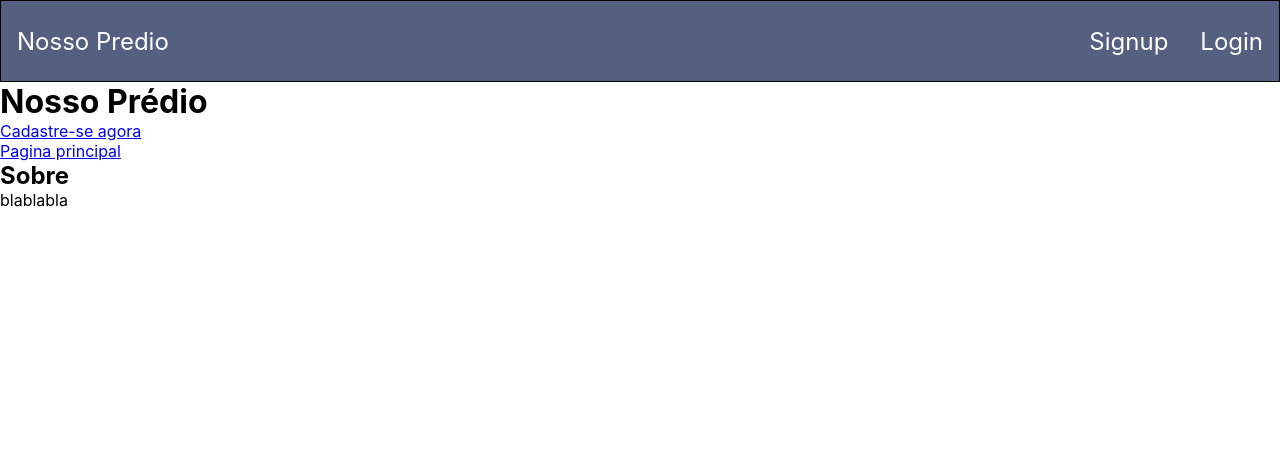
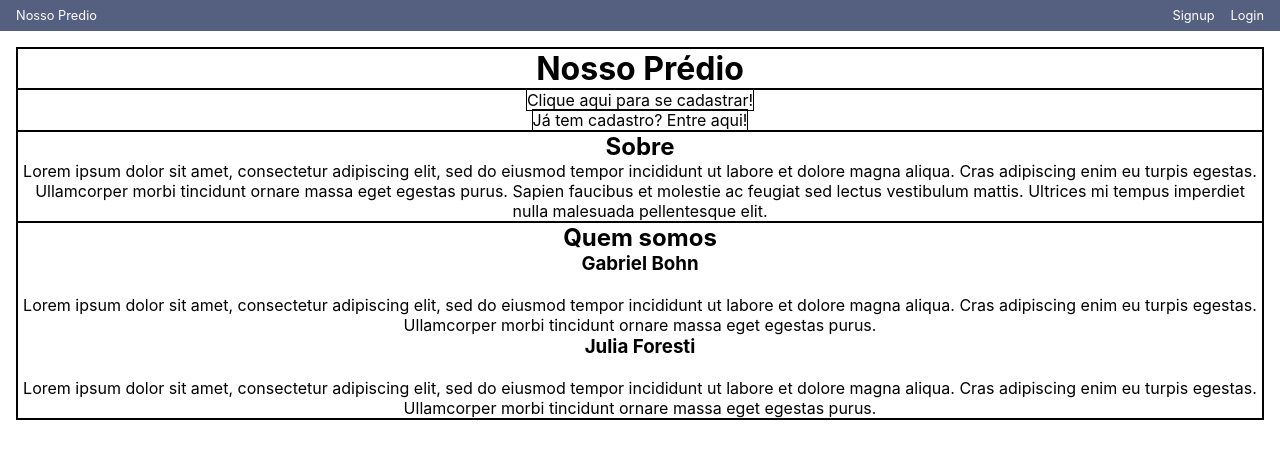
Before and after one commit to juliajforesti/nosso-predio-client, a React (Create React App) app in the folder nosso-predio-client/: page / in a window 1280 px wide. Shown: the top 458 px of the page. Built offline with nearby package versions, Linux system fonts and the light colour scheme; no server answers.

Commit message:
css Home, Login, Signup and Main-page started

```diff
--- a/nosso-predio-client/src/App.css
+++ b/nosso-predio-client/src/App.css
@@ -1,38 +1,34 @@
-.App {
+* {
+  margin: 0;
+}
+body{
+  width: 100vw;
+}
+
+.app-outer-container{
+
+}
+.app-container{
+  margin: 1rem;
+  border: 1px solid black;
+}
+
+.home-title{
+  border: 1px solid black;
   text-align: center;
 }
 
-.App-logo {
-  height: 40vmin;
-  pointer-events: none;
+.home-link-box{
+  border: 1px solid black;
+  text-align: center;
+}
+.home-link{
+  border: 1px solid black;
+  text-decoration: none;
+  color: black;
 }
 
-@media (prefers-reduced-motion: no-preference) {
-  .App-logo {
-    animation: App-logo-spin infinite 20s linear;
-  }
+.home-about-box{
+  border: 1px solid black;
+  text-align: center;
 }
-
-.App-header {
-  background-color: #282c34;
-  min-height: 100vh;
-  display: flex;
-  flex-direction: column;
-  align-items: center;
-  justify-content: center;
-  font-size: calc(10px + 2vmin);
-  color: white;
-}
-
-.App-link {
-  color: #61dafb;
-}
-
-@keyframes App-logo-spin {
-  from {
-    transform: rotate(0deg);
-  }
-  to {
-    transform: rotate(360deg);
-  }
-}
--- a/nosso-predio-client/src/App.js
+++ b/nosso-predio-client/src/App.js
@@ -13,7 +13,6 @@ import BuildingDetails from "./components/building/BuildingDetails";
 import AddService from "./components/service/AddService";
 import ServiceDetails from "./components/service/ServiceDetails";
 import ProfilePage from "./components/user/ProfilePage";
-
 
 class App extends Component {
   constructor(props) {
@@ -65,7 +64,7 @@ class App extends Component {
   render() {
     this.fetchUser();
     return (
-      <div>
+      <div className='app-outer-container'>
         {this.state.loggedUser ? (
           <div>
             <Navbar
@@ -73,8 +72,9 @@ class App extends Component {
               logout={this.logout}
               {...this.props}
             />
+            <div className="app-container">
               <Switch>
-              <Route exact path="/" component={Home} />
+                <Route exact path="/" component={Home} user={this.state.loggedUser} />
                 <ProtectedRoutes
                   exact
                   path="/pagina-principal"
@@ -115,6 +115,7 @@ class App extends Component {
                 />
               </Switch>
             </div>
+          </div>
         ) : (
           <div>
             <Navbar
@@ -122,19 +123,25 @@ class App extends Component {
               logout={this.logout}
               {...this.props}
             />
+            <div className="app-container">
               <Switch>
                 <Route
                   exact
                   path="/signup"
-                render={(props) => <Signup getUser={this.getUser} {...props} />}
+                  render={(props) => (
+                    <Signup getUser={this.getUser} {...props} />
+                  )}
                 />
                 <Route
                   exact
                   path="/login"
-                render={(props) => <Login getUser={this.getUser} {...props} />}
+                  render={(props) => (
+                    <Login getUser={this.getUser} {...props} />
+                  )}
                 />
                 <Route component={Home} />
               </Switch>
+            </div>
           </div>
         )}
       </div>
--- a/nosso-predio-client/src/components/Home.js
+++ b/nosso-predio-client/src/components/Home.js
@@ -1,26 +1,64 @@
-import React from 'react';
+import React from "react";
 import { Link } from "react-router-dom";
+import "../App.css";
 
-
-const Home = () => {
+const Home = (props) => {
   return (
     <div>
-    <div>
-      <h1>Nosso Prédio</h1>
-    </div>
-    <div>
-      <Link to='/signup'>Cadastre-se agora</Link> <br/>
-      <Link to='/pagina-principal'>Pagina principal</Link>
+      <div className="home-title">
+        <h1>Nosso Prédio</h1>
+      </div>
+      {props.user ? (
+        <div className="home-link-box">
+          <Link className="home-link" to="/pagina-principal">
+            Pagina principal
+          </Link>
+        </div>
+      ) : (
+        <div className="home-link-box">
+          <Link className="home-link" to="/signup">
+            Clique aqui para se cadastrar!
+          </Link>
+          <br />
+          <Link className="home-link" to="/login">
+            Já tem cadastro? Entre aqui!
+          </Link>
+          <br />
+        </div>
+      )}
 
-    </div>
-    <div>
-      <h2>Sobre</h2>
-      <p>blablabla</p>
-    </div>
-
-
+      <div className="home-about-box">
+        <h2>Sobre</h2>
+        <p>
+          Lorem ipsum dolor sit amet, consectetur adipiscing elit, sed do
+          eiusmod tempor incididunt ut labore et dolore magna aliqua. Cras
+          adipiscing enim eu turpis egestas. Ullamcorper morbi tincidunt ornare
+          massa eget egestas purus. Sapien faucibus et molestie ac feugiat sed
+          lectus vestibulum mattis. Ultrices mi tempus imperdiet nulla malesuada
+          pellentesque elit.
+        </p>
+      </div>
+      <div className="home-about-box">
+        <h2>Quem somos</h2>
+        <h3>Gabriel Bohn</h3>
+        <img src='' alt='' />
+        <p>
+          Lorem ipsum dolor sit amet, consectetur adipiscing elit, sed do
+          eiusmod tempor incididunt ut labore et dolore magna aliqua. Cras
+          adipiscing enim eu turpis egestas. Ullamcorper morbi tincidunt ornare
+          massa eget egestas purus.
+        </p>
+        <h3>Julia Foresti</h3>
+        <img src='' alt='' />
+        <p>
+          Lorem ipsum dolor sit amet, consectetur adipiscing elit, sed do
+          eiusmod tempor incididunt ut labore et dolore magna aliqua. Cras
+          adipiscing enim eu turpis egestas. Ullamcorper morbi tincidunt ornare
+          massa eget egestas purus.
+        </p>
+      </div>
     </div>
   );
-}
+};
 
 export default Home;
--- /dev/null
+++ b/nosso-predio-client/src/components/auth/Auth.css
@@ -0,0 +1,49 @@
+* {
+  margin: 0;
+}
+body{
+  width: 100vw;
+}
+
+.auth-container{
+  text-align: center;
+
+}
+.auth-title{
+  /* border: 1px solid black; */
+  padding: 0.8rem 0;
+}
+
+.form-item{
+  /* border: 1px solid black; */
+  padding: 0.8rem 0;
+}
+.form-item>input{
+  border: 1px solid black;
+  /* padding: 0.8rem 0; */
+  width: 80%;
+}
+.password-warning{
+  /* border: 1px solid black; */
+  font-size: 0.8rem;
+  font-style: italic;
+  padding: 0.4rem 0;
+
+}
+
+.auth-button{
+  width: 5rem;
+  margin: 0.8rem 0;
+  /* font-size: 5rem; */
+}
+
+.auth-google{
+  /* border: 1px solid black; */
+  padding: 0.8rem 0;
+
+}
+
+.auth-alternative{
+    /* border: 1px solid black; */
+    padding: 0.8rem 0;
+}
--- a/nosso-predio-client/src/components/auth/AuthService.js
+++ b/nosso-predio-client/src/components/auth/AuthService.js
@@ -21,6 +21,11 @@ class AuthService {
     return this.service
       .post("/login", { email, password })
       .then((response) => response.data)
+  }
+
+  googleLogin(){
+    return this.service.get('/auth/google')
+    .then(response => response.data)
   }
 
   logout() {
--- a/nosso-predio-client/src/components/auth/Login.js
+++ b/nosso-predio-client/src/components/auth/Login.js
@@ -3,58 +3,60 @@
 import React, { Component } from "react";
 import AuthService from "./AuthService";
 import { Link } from "react-router-dom";
-
+import "./Auth.css";
 
 class Login extends Component {
   constructor(props) {
     super(props);
     this.state = {
-      email: '',
-      password: '',
+      email: "",
+      password: "",
       errorMessage: null,
-    }
+    };
     this.service = new AuthService();
 
-    this.handleChange = this.handleChange.bind(this)
-    this.handleFormSubmit = this.handleFormSubmit.bind(this)
+    this.handleChange = this.handleChange.bind(this);
+    this.handleFormSubmit = this.handleFormSubmit.bind(this);
   }
 
-  handleChange(e){
-    const {name, value} = e.target
+  handleChange(e) {
+    const { name, value } = e.target;
     this.setState({
-      [name]: value
-    })
+      [name]: value,
+    });
   }
 
-  handleFormSubmit(e){
-    e.preventDefault()
-    const {email, password} = this.state;
+  handleFormSubmit(e) {
+    e.preventDefault();
+    const { email, password } = this.state;
     this.service
       .login(email, password)
-    .then(response => {
+      .then((response) => {
         this.setState({
-        email: '',
-        password: '',
+          email: "",
+          password: "",
+        });
+        this.props.getUser(response);
+        this.props.history.push("/pagina-principal");
       })
-      this.props.getUser(response)
-      this.props.history.push('/pagina-principal')
-    })
-    .catch(err => {
+      .catch((err) => {
         this.setState({
-        errorMessage: 'Email e/ou senha incorretos'
-      })
-    })
+          errorMessage: "Email e/ou senha incorretos",
+        });
+      });
   }
-
 
   render() {
     return (
-      <div className="">
-      <h1>Entrar</h1>
+      <div className="auth-container">
+        <h2 className="auth-title">Entrar</h2>
+        <p>
+          Não tem uma conta?
+          <Link to={"/signup"}> Cadastre-se</Link>
+        </p>
         <form onSubmit={this.handleFormSubmit}>
-          <div className="">
-            <div className="">
-              <label>Email:</label>
+          <div className="form-item">
+            <label>Email:</label> <br/>
             <input
               className=""
               type="email"
@@ -63,11 +65,9 @@ class Login extends Component {
               onChange={this.handleChange}
             />
           </div>
-          </div>
 
-          <div className="">
-            <div className="">
-              <label>Senha:</label>
+          <div className="form-item">
+            <label>Senha:</label> <br/>
             <input
               className=""
               type="password"
@@ -76,17 +76,11 @@ class Login extends Component {
               onChange={this.handleChange}
             />
           </div>
-          </div>
-          <input className="button" type="submit" value="Entrar" />
+          <input className="auth-button" type="submit" value="Entrar" />
         </form>
         <div>
           <p>{this.state.errorMessage}</p>
         </div>
-
-        <p>
-          Não tem uma conta?
-          <Link to={"/signup"}> Cadastre-se</Link>
-        </p>
       </div>
     );
   }
--- a/nosso-predio-client/src/components/auth/Signup.js
+++ b/nosso-predio-client/src/components/auth/Signup.js
@@ -4,6 +4,7 @@ import React, { Component } from "react";
 import AuthService from "./AuthService";
 import { Link } from "react-router-dom";
 import GoogleLogin from "react-google-login";
+import "./Auth.css";
 
 class Signup extends Component {
   constructor(props) {
@@ -19,7 +20,6 @@ class Signup extends Component {
     this.handleChange = this.handleChange.bind(this);
     this.handleFormSubmit = this.handleFormSubmit.bind(this);
     this.responseGoogle = this.responseGoogle.bind(this);
-
   }
 
   handleChange(e) {
@@ -51,17 +51,24 @@ class Signup extends Component {
   }
 
   responseGoogle(response) {
-    console.log(response);
+    this.service
+      .googleLogin()
+      .then((resp) => console.log("RESP:", resp))
+      .catch((err) => console.log(err));
+    console.log("RESPONSE:", response);
   }
 
   render() {
     return (
-      <div className="">
-        <h1>Cadastrar</h1>
+      <div className="auth-container">
+        <h2 className="auth-title">Cadastrar</h2>
+        <p>
+          Já tem uma conta?
+          <Link to={"/login"}> Entre aqui!</Link>
+        </p>
         <form onSubmit={this.handleFormSubmit}>
-          <div className="">
-            <div className="">
-              <label>Nome:</label>
+          <div className="form-item">
+            <label>Nome:</label> <br />
             <input
               className=""
               type="text"
@@ -70,11 +77,9 @@ class Signup extends Component {
               onChange={this.handleChange}
             />
           </div>
-          </div>
 
-          <div className="">
-            <div className="">
-              <label>Email:</label>
+          <div className="form-item">
+            <label>Email:</label> <br />
             <input
               className=""
               type="email"
@@ -83,11 +88,9 @@ class Signup extends Component {
               onChange={this.handleChange}
             />
           </div>
-          </div>
 
-          <div className="">
-            <div className="">
-              <label>Senha:</label>
+          <div className="form-item">
+            <label>Senha:</label> <br />
             <input
               className=""
               type="password"
@@ -95,15 +98,21 @@ class Signup extends Component {
               value={this.state.password}
               onChange={this.handleChange}
             />
-            </div>
+            <p className='password-warning'>Crie uma senha com no mínimo 6 caracteres</p>
           </div>
           {this.state.password.length < 6 ? (
-            <input disabled className="button" type="submit" value="Signup" />
+            <input
+              disabled
+              className="auth-button"
+              type="submit"
+              value="Signup"
+            />
           ) : (
-            <input className="button" type="submit" value="Signup" />
+            <input className="auth-button" type="submit" value="Signup" />
           )}
         </form>
-        <div>
+        <div className='auth-google'>
+        <p className='auth-alternative'>Ou então entre com sua conta Google</p>
           <GoogleLogin
             clientId="109485928712-4bupqc5nh8sos95nu8k7ssc41o7sf8eu.apps.googleusercontent.com"
             buttonText="Login"
@@ -113,12 +122,8 @@ class Signup extends Component {
           />
         </div>
 
-        <p>Crie uma senha com no mínimo 6 caracteres</p>
         <p>{this.state.errorMessage}</p>
-        <p>
-          Já tem uma conta?
-          <Link to={"/login"}> Entre</Link>
-        </p>
+
       </div>
     );
   }
--- a/nosso-predio-client/src/components/navbar/Navbar.css
+++ b/nosso-predio-client/src/components/navbar/Navbar.css
@@ -1,38 +1,46 @@
-* {
-  margin: 0;
-}
+
 
 .nav-main-box {
-  border: 1px solid black;
+
+  padding: 0.5rem 1rem;
   display: flex;
   flex-direction: row;
   justify-content: space-between;
-  font-size: 1.5rem;
-  height: 5rem;
+  font-size: 0.8rem;
   align-items: center;
   background-color: #556080;
   color: white;
+  /* width: 100%; */
+}
+.nav-left-side {
+  /* border: 1px solid black; */
+  /* width: 5rem; */
+}
+.nav-link-left {
+  text-decoration: none;
+  color: white;
+  /* width: 100%; */
 }
 
 .nav-right-side {
   /* border: 1px solid black; */
-  width: 20rem;
+  /* width: 10rem; */
   display: flex;
   flex-direction: row;
   justify-content: flex-end;
-  /* padding: 1rem; */
+  justify-items: center;
 }
 
-.nav-link {
-  /* border: 1px solid black; */
-  padding: 0 1rem;
+.nav-link-right {
+  /* border: 1px solid red; */
+  padding-left: 1rem;
   text-decoration: none;
   color: white;
+
 }
 .nav-link>button {
   border: none;
   font-size: 1.4rem;
   background-color: #556080;
   color: white;
-
 }
--- a/nosso-predio-client/src/components/navbar/Navbar.js
+++ b/nosso-predio-client/src/components/navbar/Navbar.js
@@ -6,18 +6,18 @@ const Navbar = (props) => {
   return (
     <nav className="nav-main-box">
       <div className="nav-left-side">
-        <NavLink className='nav-link' to="/">Nosso Predio</NavLink>
+        <NavLink className='nav-link-left' to="/">Nosso Predio</NavLink>
       </div>
       <div >
         {!props.user ? (
           <div className="nav-right-side">
-              <NavLink className='nav-link' to="/signup">Signup</NavLink>
-              <NavLink className='nav-link' to="/login">Login</NavLink>
+              <NavLink className='nav-link-right' to="/signup">Signup</NavLink>
+              <NavLink className='nav-link-right' to="/login">Login</NavLink>
           </div>
         ) : (
-          <div className='nav-link'>
-            <NavLink className='nav-link' to='/perfil'>Perfil</NavLink>
-            <button className='nav-link' onClick={() => props.logout()}>Logout</button>
+          <div className='nav-right-side'>
+            <NavLink className='nav-link-right' to='/perfil'>Perfil</NavLink>
+            <button className='nav-link-right' onClick={() => props.logout()}>Logout</button>
           </div>
         )}
       </div>
```
Also changed, not shown: nosso-predio-client/src/components/user/MainPage.js (+94 -56 lines), nosso-predio-client/src/components/user/User.css (+58 -1 lines). Lines whose indentation alone changed are shown as unchanged.
